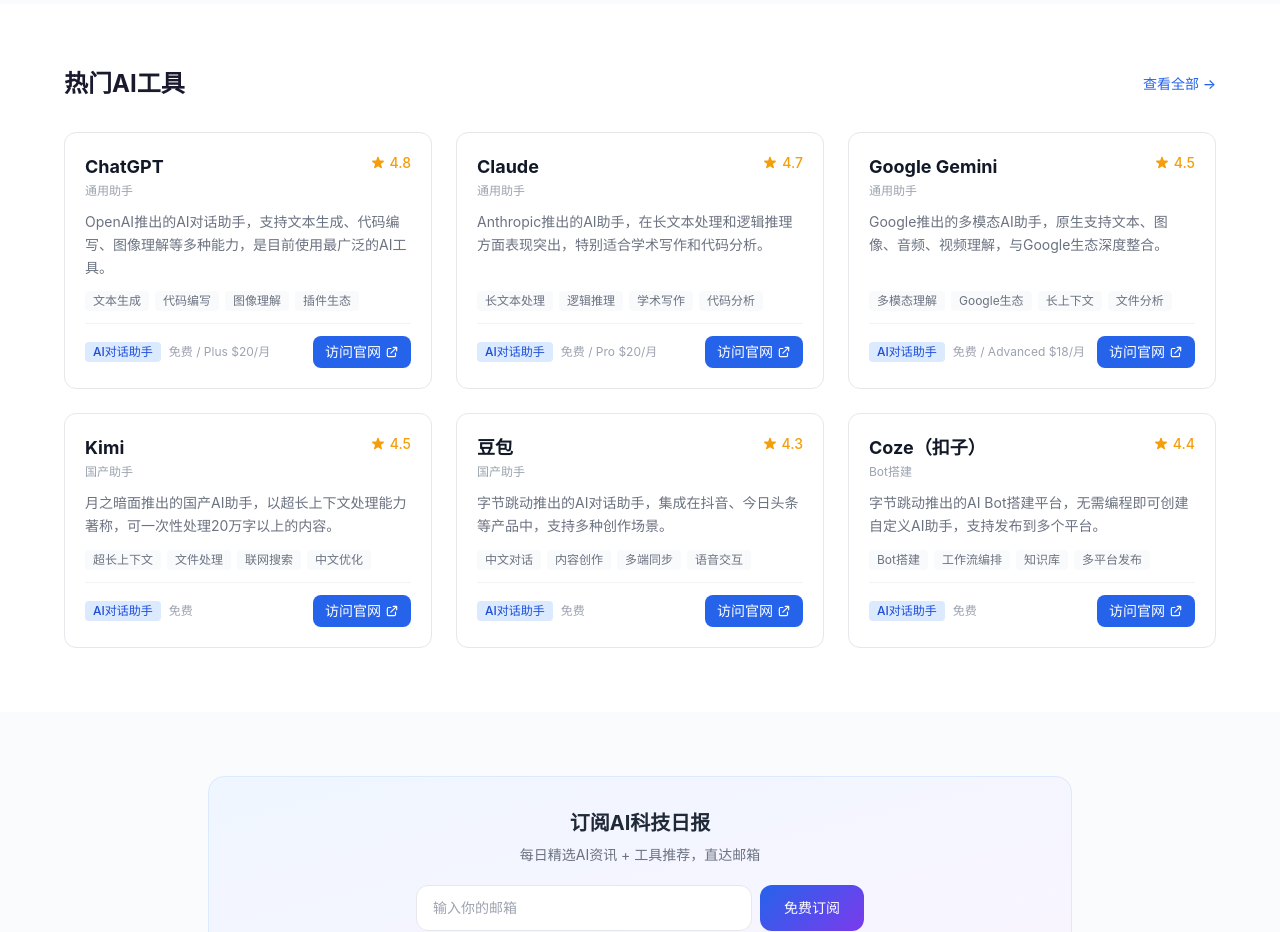
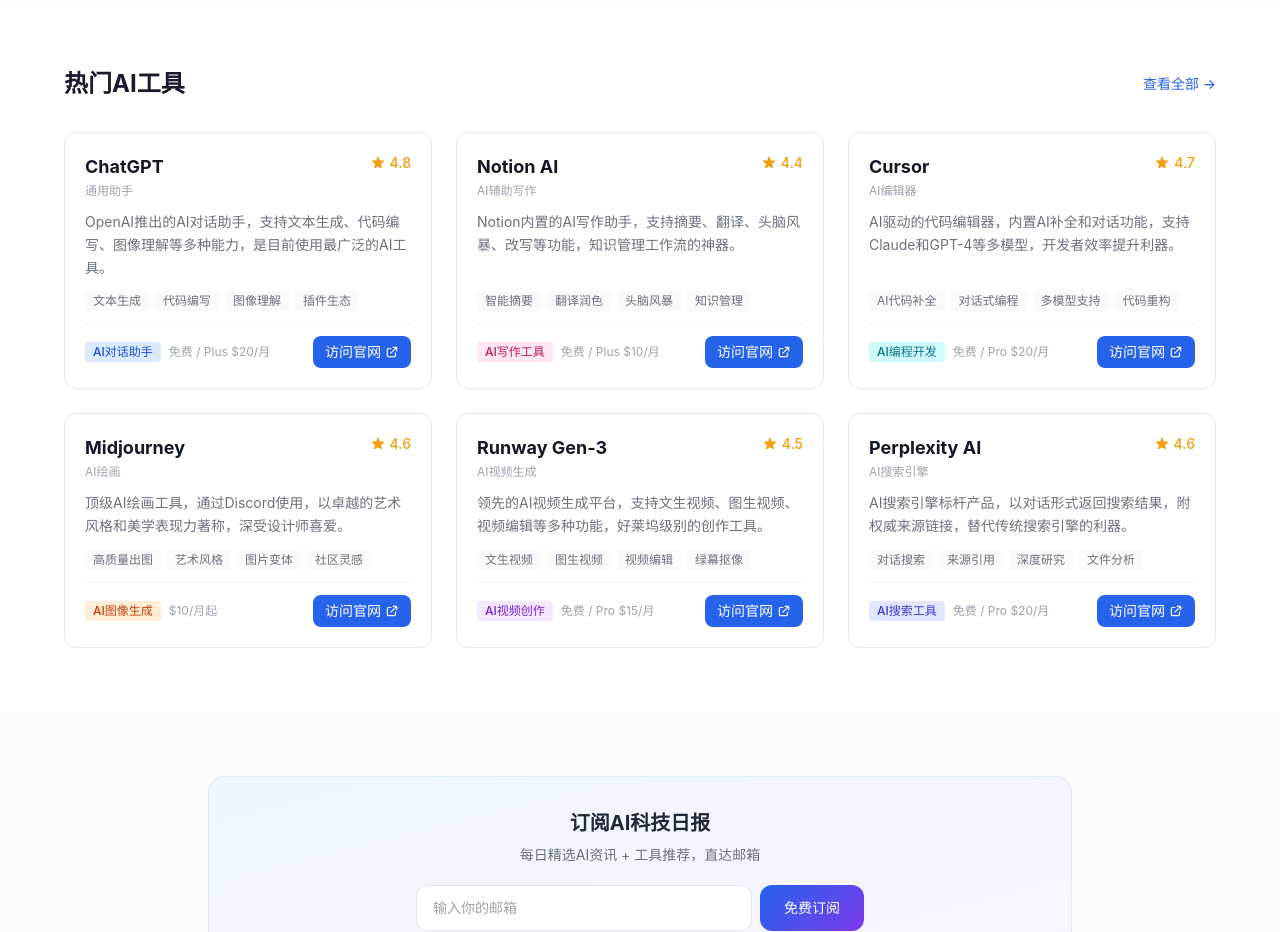
Before and after one commit to zlinke-zhao/zlinke, a Next.js app: page / in a window 1280 px wide. Shown: the part 800-1732 px from the top of the page. Built offline with nearby package versions, Linux system fonts and the light colour scheme.

Commit message:
Fix: show diverse featured tools on homepage (one per category)

```diff
--- a/app/page.tsx
+++ b/app/page.tsx
@@ -8,7 +8,15 @@
 export default function Home() {
   const articles = getAllArticles()
   const latestArticles = articles.slice(0, 3)
-  const featuredTools = tools.slice(0, 6)
+  // 从每个分类各取一款代表性工具，展示多样性
+  const featuredTools = [
+    tools.find(t => t.category === 'AI对话助手'),  // ChatGPT
+    tools.find(t => t.category === 'AI写作工具'),   // Notion AI
+    tools.find(t => t.category === 'AI编程开发'),   // Cursor
+    tools.find(t => t.category === 'AI图像生成'),   // Midjourney
+    tools.find(t => t.category === 'AI视频创作'),   // Runway
+    tools.find(t => t.category === 'AI搜索工具'),   // Perplexity
+  ].filter((t): t is NonNullable<typeof t> => t !== null)
 
   return (
     <>
```
